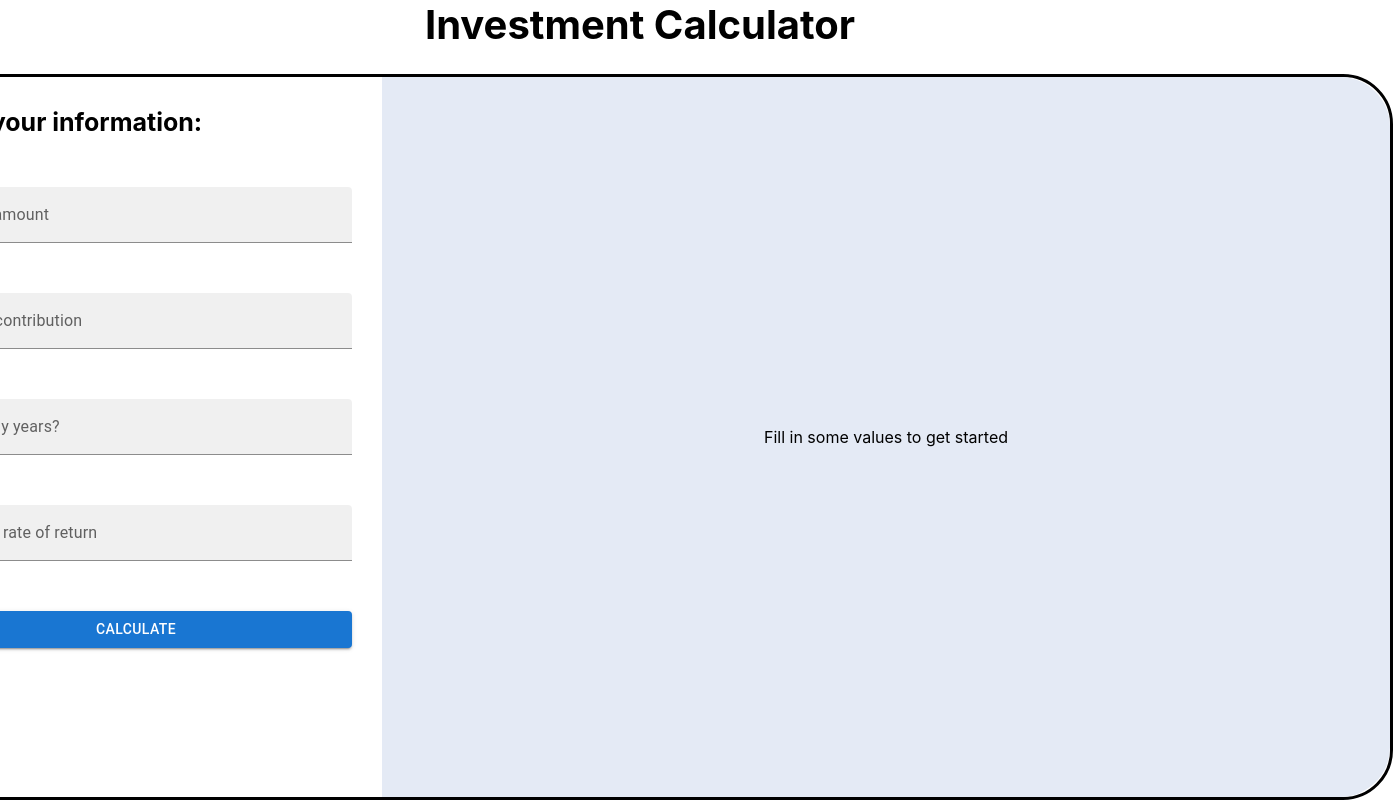
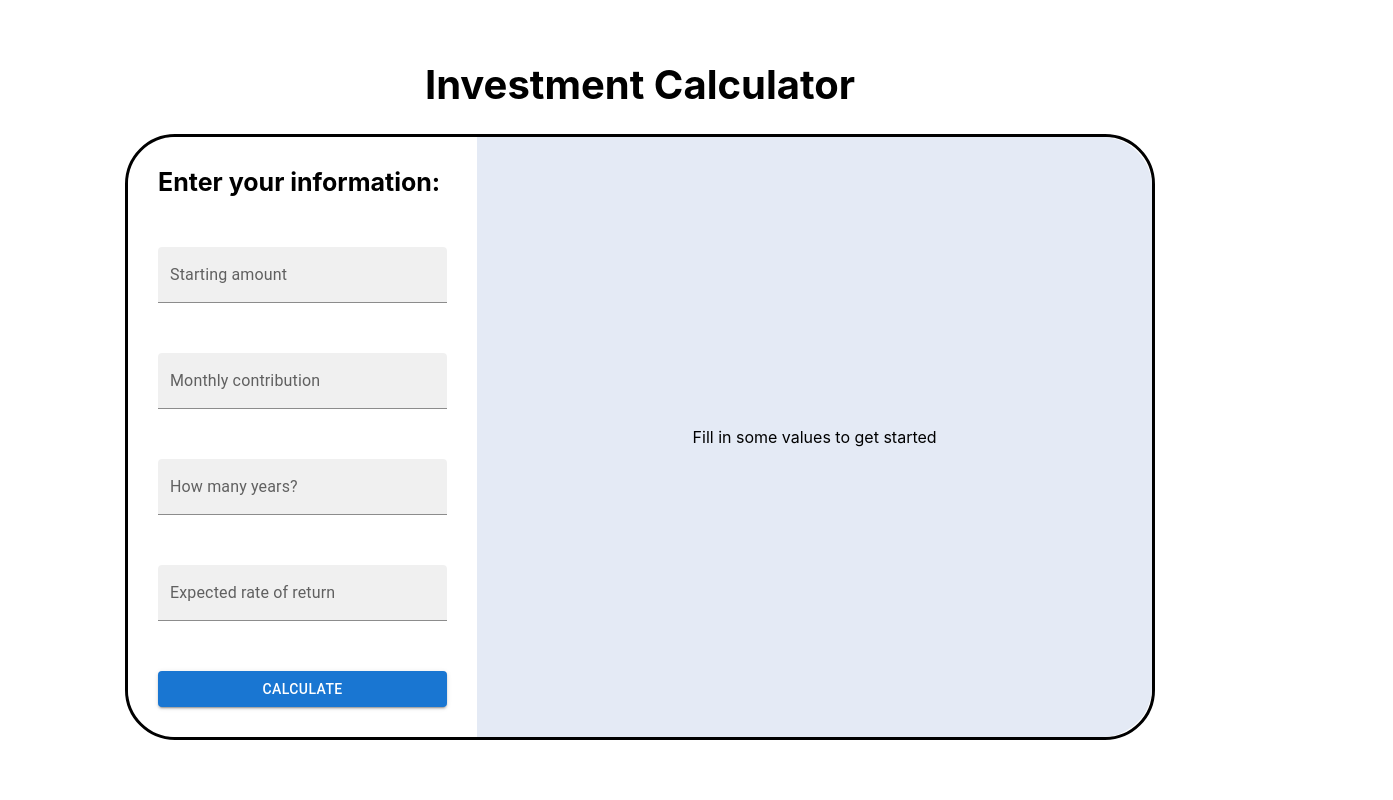
Before and after one commit to smm3123/Recharts-Investment-Calculator, a React (Create React App) app: page / in a window 1280 px wide. Shown: the whole page, 1393 px wide, since content can reach past the window. Built offline with nearby package versions, Linux system fonts and the light colour scheme.

Commit message:
Update height and width props

```diff
--- a/src/App.jsx
+++ b/src/App.jsx
@@ -18,8 +18,8 @@ function App() {
       <Box sx={{ fontWeight: "bold", fontSize: '40px', mb: '25px' }}>Investment Calculator</Box>
       <Box sx={{
         display: 'flex',
-        height: '800px',
-        width: '1500px',
+        height: 'auto',
+        width: '80%',
         borderRadius: '50px',
         border: '3px',
         borderStyle: 'solid',
--- a/src/components/Chart.jsx
+++ b/src/components/Chart.jsx
@@ -1,7 +1,7 @@
 import React from 'react';
 import { isEmpty } from 'lodash';
 import { Box } from '@mui/material';
-import { LineChart, Line, XAxis, YAxis, CartesianGrid, Tooltip, Legend } from 'recharts';
+import { LineChart, Line, XAxis, YAxis, CartesianGrid, Tooltip } from 'recharts';
 
 const EmptyState = () => <Box>Fill in some values to get started</Box>;
 
@@ -34,7 +34,8 @@ const Visualization = ({ yearlyReturns }) => {
         <XAxis dataKey="year" />
         <YAxis />
         <Tooltip />
-        <Line type="monotone" dataKey="amount" stroke="#8884d8" activeDot={{ r: 8 }} />
+        <Line type="monotone" dataKey="amount" stroke="#4841cc" activeDot={{ r: 8 }} />
+        <Line type="monotone" dataKey="totalContributions" stroke="#9c2624" activeDot={{ r: 8 }} />
       </LineChart>
     </Box>
   )
--- a/src/components/Inputs.jsx
+++ b/src/components/Inputs.jsx
@@ -9,8 +9,9 @@ const calculateReturnPerYear = (
 ) => {
   const monthlyRate = rateOfReturn / 100 / 12; // Convert annual rate to monthly
   const startYear = new Date().getFullYear();
-  const results = [{ year: startYear, amount: startingAmount }];
   let currentAmount = startingAmount;
+  let totalContributions = startingAmount;
+  const results = [{ year: startYear, amount: currentAmount, totalContributions }];
 
   for (let year = 1; year <= years; year++) {
       // Calculate monthly contributions for one year
@@ -19,7 +20,8 @@ const calculateReturnPerYear = (
       }
 
       currentAmount = parseFloat(currentAmount.toFixed(2));
-      results.push({ year: startYear + year, amount: currentAmount });
+      totalContributions += (monthlyContribution * 12);
+      results.push({ year: startYear + year, amount: currentAmount, totalContributions });
   }
 
   return results;
```
